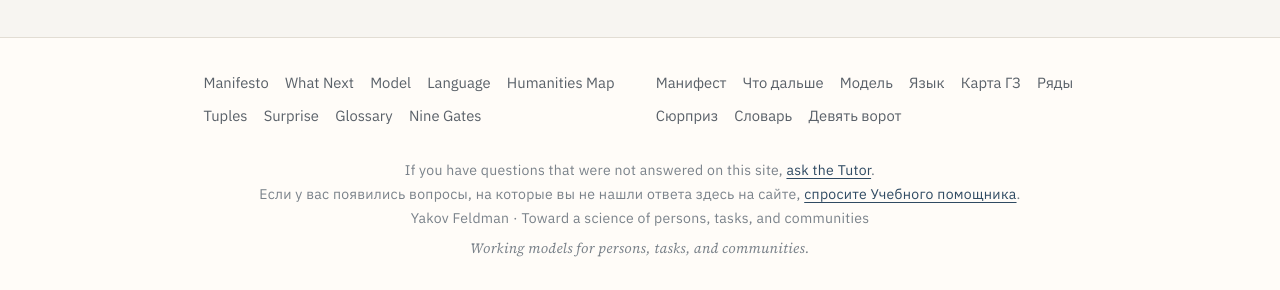
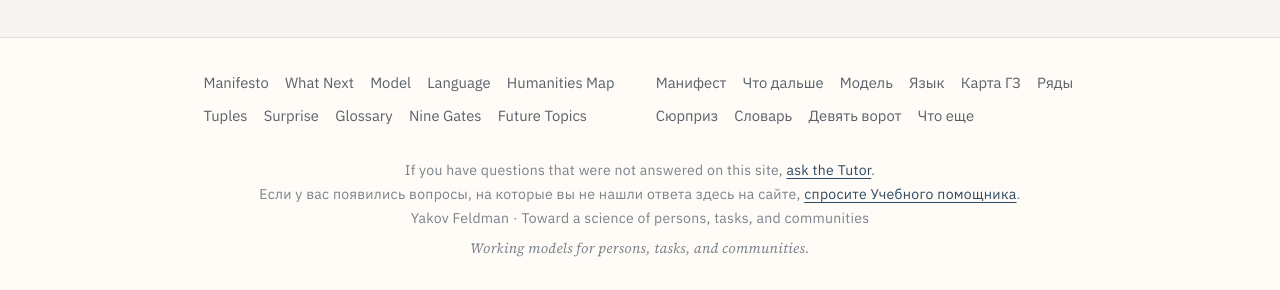
Before and after one commit to jfeldman777/books, a Jekyll site: the page built from index.md, in a window 1280 px wide. Shown: the part 1843-2133 px from the top of the page. Built offline with Jekyll 4.4.1, drawn with Linux system fonts in a browser that asks for light colours.

Commit message:
Add future topics to footer

```diff
--- a/_includes/site-footer.html
+++ b/_includes/site-footer.html
@@ -11,6 +11,7 @@
         <a href="{{ '/05_surprise_en/' | relative_url }}">Surprise</a>
         <a href="{{ '/06_short_glossary_en/' | relative_url }}">Glossary</a>
         <a href="{{ '/20_nine_gates_en/' | relative_url }}">Nine Gates</a>
+        <a href="{{ '/39_future_topics_en/' | relative_url }}">Future Topics</a>
       </div>
       <div class="footer-nav__group">
         <a href="{{ '/01_manifesto_ru/' | relative_url }}">Манифест</a>
@@ -22,6 +23,7 @@
         <a href="{{ '/05_surprise_ru/' | relative_url }}">Сюрприз</a>
         <a href="{{ '/06_short_glossary_ru/' | relative_url }}">Словарь</a>
         <a href="{{ '/20_nine_gates_ru/' | relative_url }}">Девять ворот</a>
+        <a href="{{ '/39_future_topics_ru/' | relative_url }}">Что еще</a>
       </div>
     </nav>
     <p class="site-footer__tutor">
```
